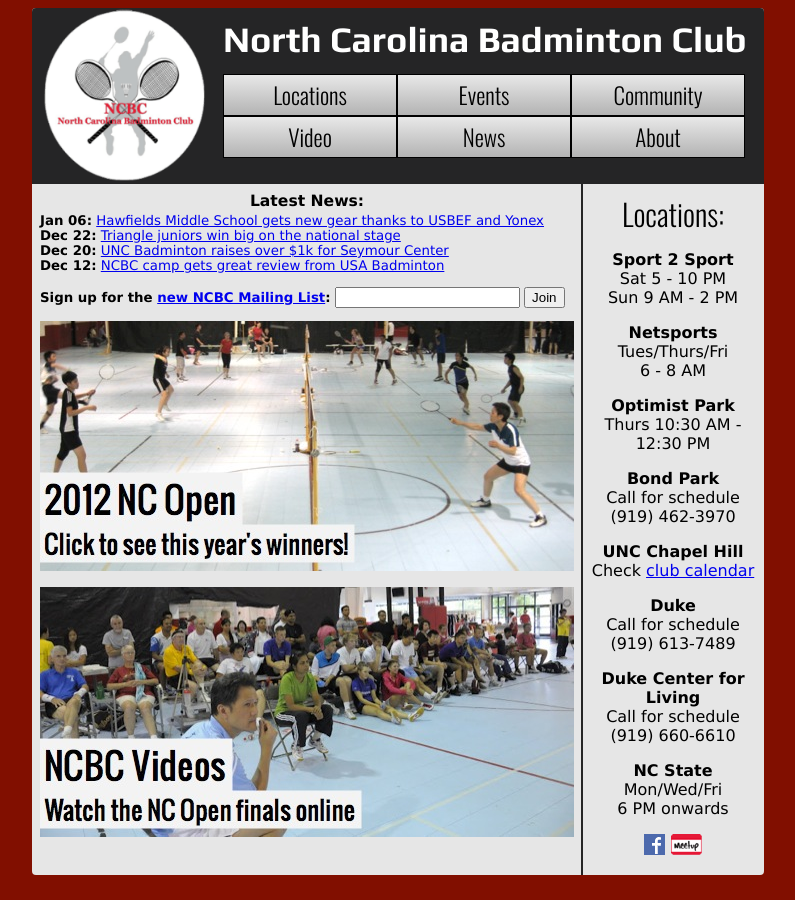
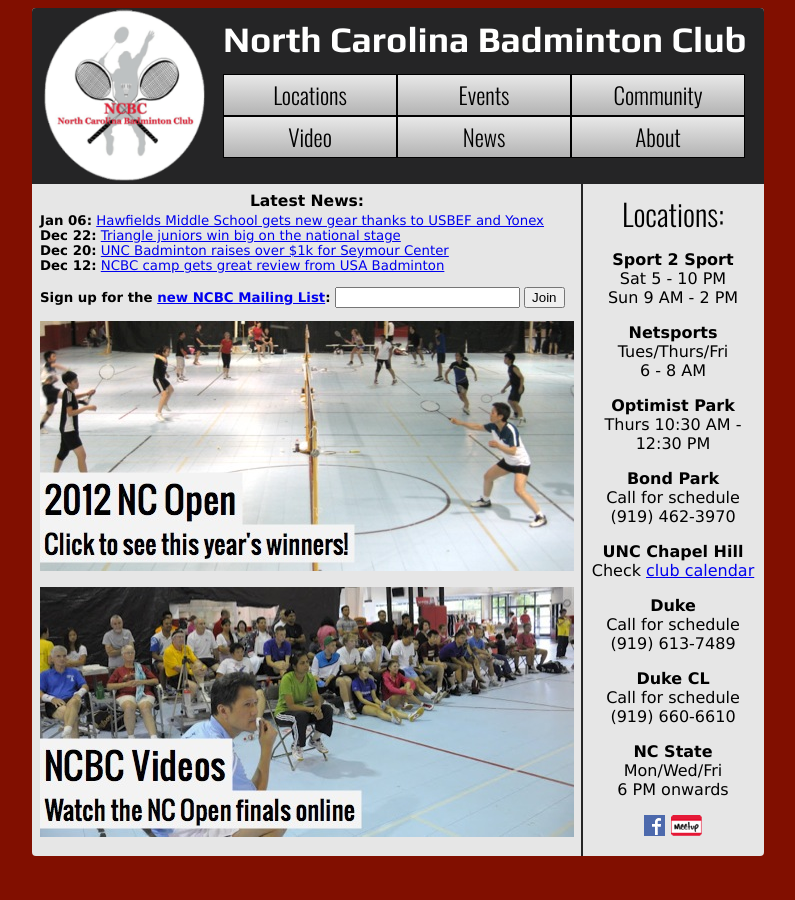
Before and after one commit to NCBC/ncbc.github.com, a Jekyll site: the page built from index.html, in a window 1280 px wide. Shown: the whole page, without its empty margins (242-1037 px from the left). Built offline with Jekyll 4.4.1, drawn with Linux system fonts in a browser that asks for light colours.

Commit message:
Homepage layout adjustment

```diff
--- a/index.html
+++ b/index.html
@@ -42,7 +42,7 @@ title: Home
 	Call for schedule <br />
 	(919) 613-7489 <br /></p>
 
-	<p><strong>Duke Center for Living</strong> <br />
+	<p><strong>Duke CL</strong> <br />
 	Call for schedule <br />
 	(919) 660-6610 <br /></p>
 
```
